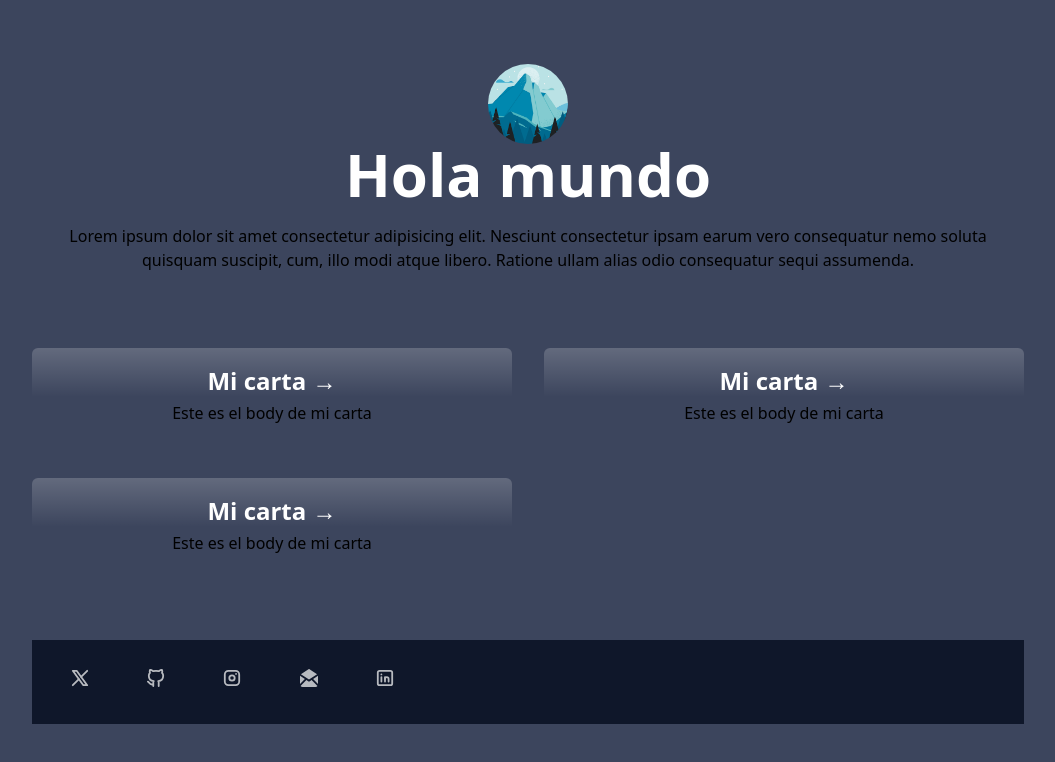
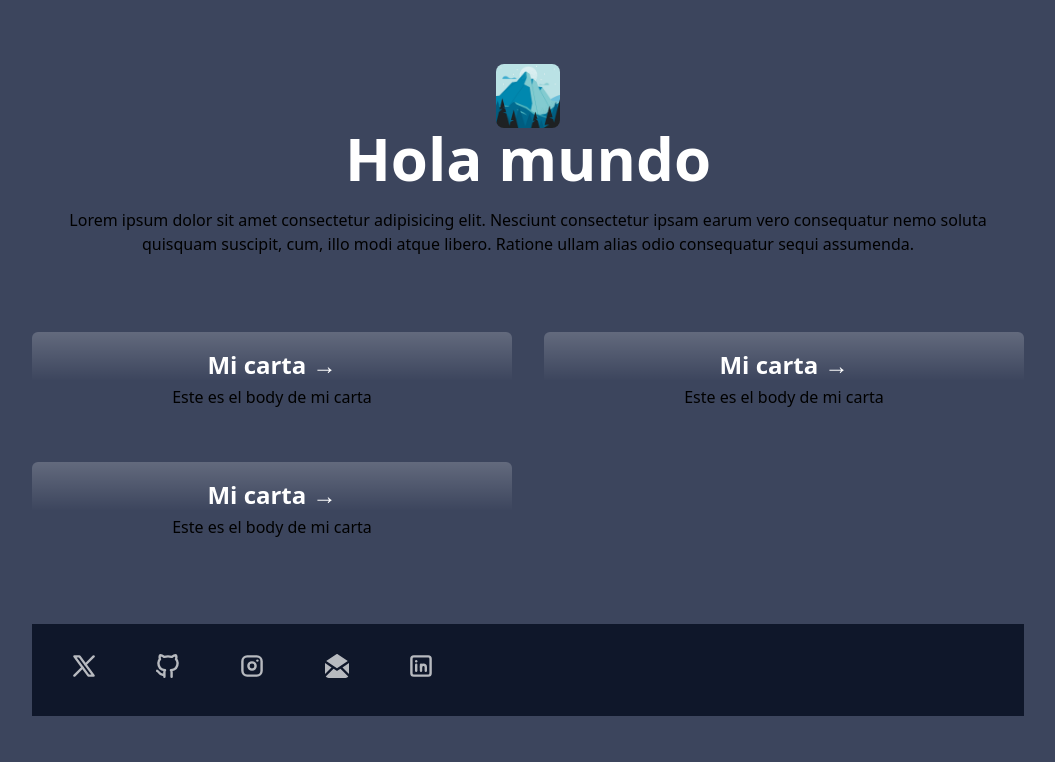
Before and after one commit to angelcgar/project_angelcgar, an Astro site: page / in a window 1280 px wide. Shown: the whole page, without its empty margins (112-1167 px from the left). Built offline with nearby package versions, Linux system fonts and the light colour scheme; Astro itself is replaced by a stand-in of ours.

Commit message:
cambiar tamaño de iconos

```diff
--- a/src/components/Avatar.astro
+++ b/src/components/Avatar.astro
@@ -6,6 +6,6 @@ import unnamed from "../imagenes/unnamed.png";
   <img
     alt="una imagen de angelcgar"
     src={unnamed.src}
-    class="mx-auto object-cover rounded-full h-20 w-20"
+    class="mx-auto object-cover rounded-lg h-16 w-16"
   />
 </div>
--- a/src/components/MiFooter.astro
+++ b/src/components/MiFooter.astro
@@ -6,7 +6,7 @@ import BotonIcono from "./BotonIcono.astro";
   <BotonIcono href="https://twitter.com/AngelCo99356422">
     <svg
       xmlns="http://www.w3.org/2000/svg"
-      class="icon icon-tabler icon-tabler-brand-x"
+      class="icon icon-tabler icon-tabler-brand-x size-8"
       width="24"
       height="24"
       viewBox="0 0 24 24"
@@ -24,7 +24,7 @@ import BotonIcono from "./BotonIcono.astro";
   <BotonIcono href="https://github.com/angelcgar">
     <svg
       xmlns="http://www.w3.org/2000/svg"
-      class="icon icon-tabler icon-tabler-brand-github"
+      class="icon icon-tabler icon-tabler-brand-github size-8"
       width="24"
       height="24"
       viewBox="0 0 24 24"
@@ -42,7 +42,7 @@ import BotonIcono from "./BotonIcono.astro";
   <BotonIcono href="https://www.instagram.com/ciudaddeangelo/">
     <svg
       xmlns="http://www.w3.org/2000/svg"
-      class="icon icon-tabler icon-tabler-brand-instagram"
+      class="icon icon-tabler icon-tabler-brand-instagram size-8"
       width="24"
       height="24"
       viewBox="0 0 24 24"
@@ -61,7 +61,7 @@ import BotonIcono from "./BotonIcono.astro";
   <BotonIcono href="mailto:ac5802021@gmail.com">
     <svg
       xmlns="http://www.w3.org/2000/svg"
-      class="icon icon-tabler icon-tabler-mail-opened-filled"
+      class="icon icon-tabler icon-tabler-mail-opened-filled size-8"
       width="24"
       height="24"
       viewBox="0 0 24 24"
@@ -89,7 +89,7 @@ import BotonIcono from "./BotonIcono.astro";
   <BotonIcono href="https://www.linkedin.com/in/angel-contreras-b45a66290/">
     <svg
       xmlns="http://www.w3.org/2000/svg"
-      class="icon icon-tabler icon-tabler-brand-linkedin"
+      class="icon icon-tabler icon-tabler-brand-linkedin size-8"
       width="24"
       height="24"
       viewBox="0 0 24 24"
```
